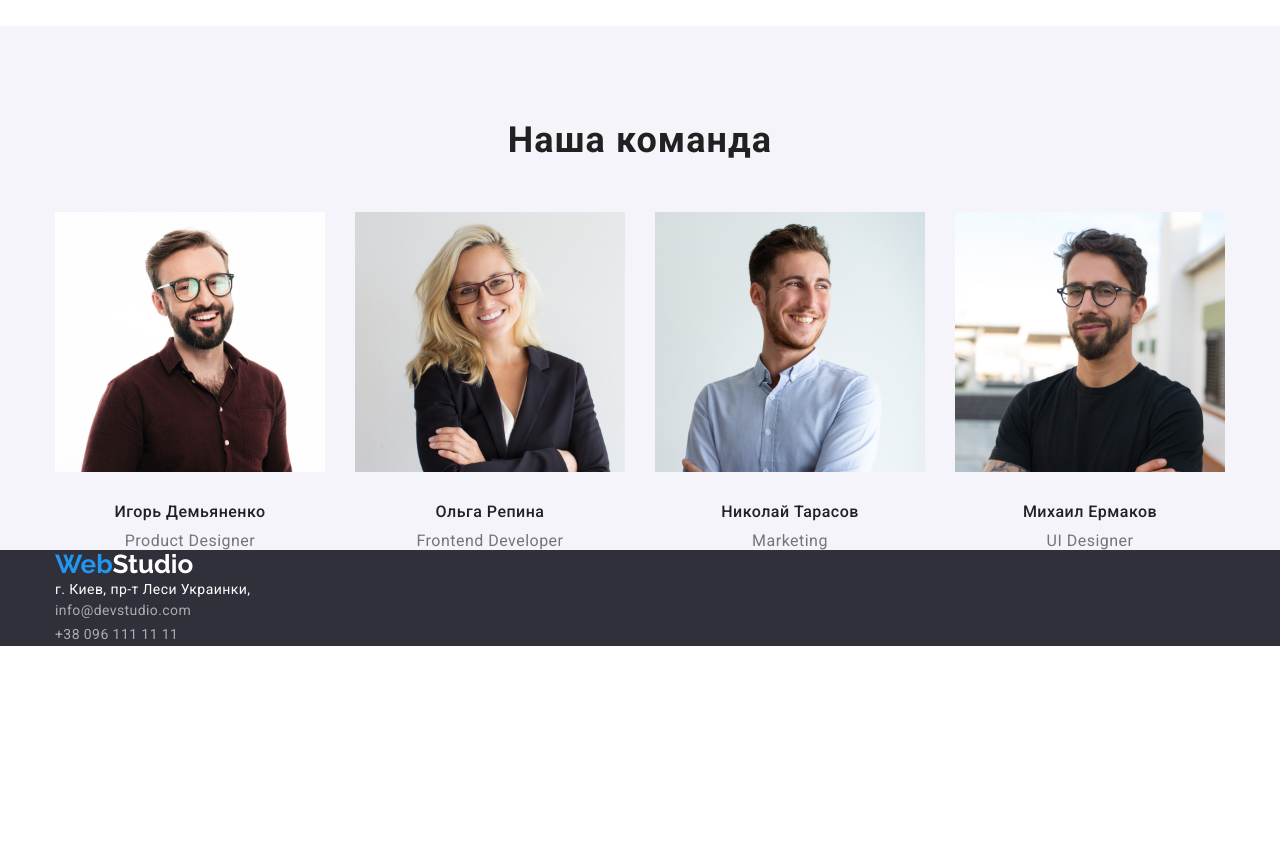
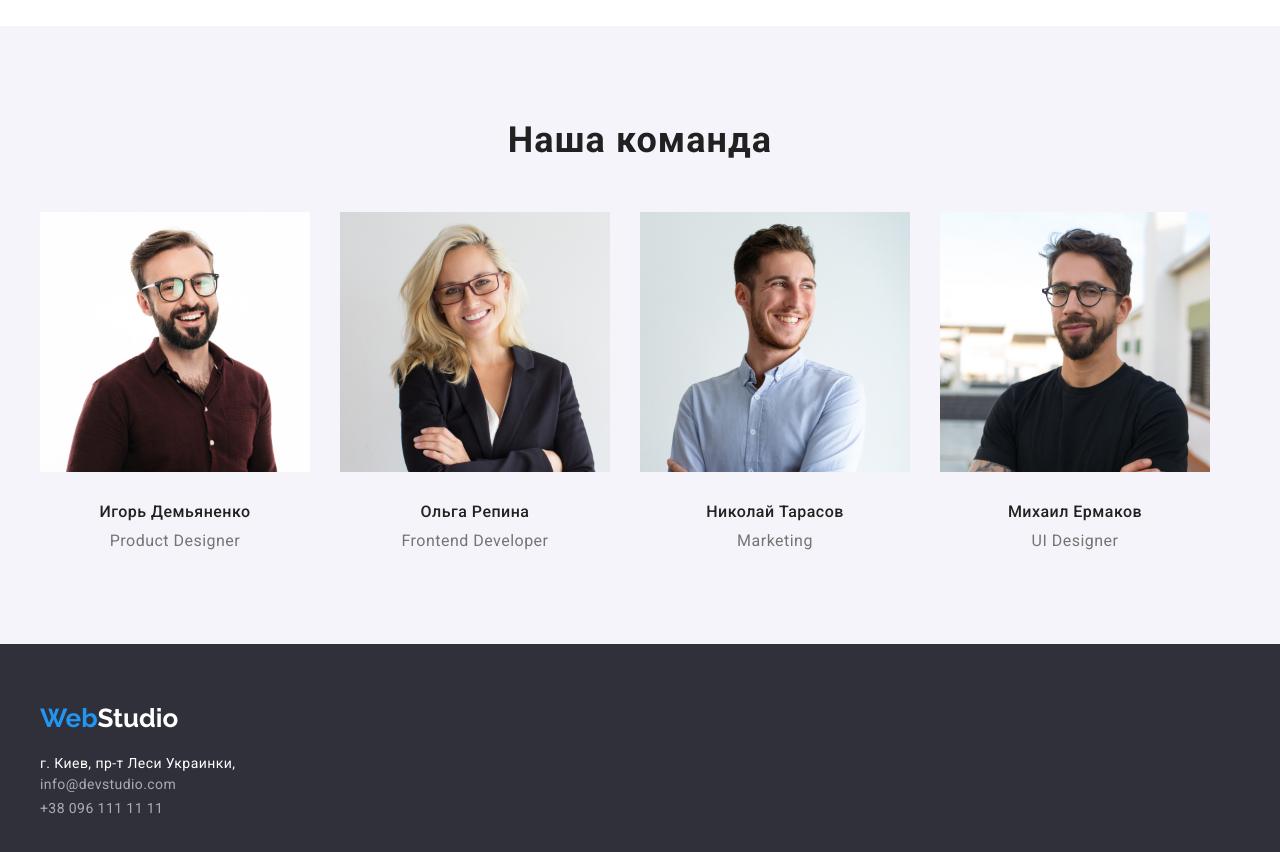
Before and after one commit to nazinamari/goit-markup-hw-03, a plain HTML site: page index.html in a window 1280 px wide. Shown: the part 1500-2352 px from the top of the page. Before the commit the page ends 2146 px from the top, so only its background shows below. Drawn offline with nearby package versions, Linux system fonts and the light colour scheme.

Commit message:
footer change

```diff
--- a/css/styles.css
+++ b/css/styles.css
@@ -38,7 +38,7 @@ address {
 }
 
 .container {
-  width: 1200px;
+  width: 1230px;
   padding-left: 15px;
   padding-right: 15px;
   margin-left: auto;
@@ -278,6 +278,7 @@ body {
 }
 
 .team-items {
+  margin-bottom: 94px;
 }
 
 .team-items:not(:last-child) {
@@ -306,6 +307,12 @@ body {
 
 .footer {
   background: var(--background-color);
+  padding-top: 60px;
+  padding-bottom: 60px;
+}
+
+.footer-container {
+  text-align: left;
 }
 
 .footer-logo {
@@ -313,6 +320,8 @@ body {
   font-style: normal;
   font-weight: 700;
   font-size: 26px;
+  display: block;
+  margin-bottom: 20px;
 }
 
 .footer-logo-web {
--- a/index.html
+++ b/index.html
@@ -104,15 +104,12 @@
     </main>
     <!--footer-->
     <footer class="footer">
-        <div class="container">
-        <a class="footer-logo link" href="./index.html">
-            <span class="footer-logo-web">Web</span><span class="footer-logo-studio">Studio</span></a>
-    <address class="footer-addres">
-        <a href="https://goo.gl/maps/CzD2CsyNjKXHCDds6" target="_blank" rel="noopener noreferrer" class="footer-contact link">г. Киев, пр-т Леси Украинки,<br /></a>
-        <a href="info@devstudio.com" class="footer-mail link">info@devstudio.com</a><br />
-        <a href="tel:++380961111111" class="footer-tel link">+38 096 111 11 11</a>
-    </address>
-    </div>
+        <div class="container footer-container">
+            <a class="footer-logo link" href="./index.html"><span class="footer-logo-web">Web</span><span class="footer-logo-studio">Studio</span></a>
+            <address class="footer-addres"><a href="https://goo.gl/maps/CzD2CsyNjKXHCDds6" target="_blank" rel="noopener noreferrer" class="footer-contact link">г. Киев, пр-т Леси Украинки,<br /></a></address>
+            <a href="info@devstudio.com" class="footer-mail link">info@devstudio.com</a><br />
+            <a href="tel:++380961111111" class="footer-tel link">+38 096 111 11 11</a>
+        </div>
     </footer>
 </body>
 </html>
```
